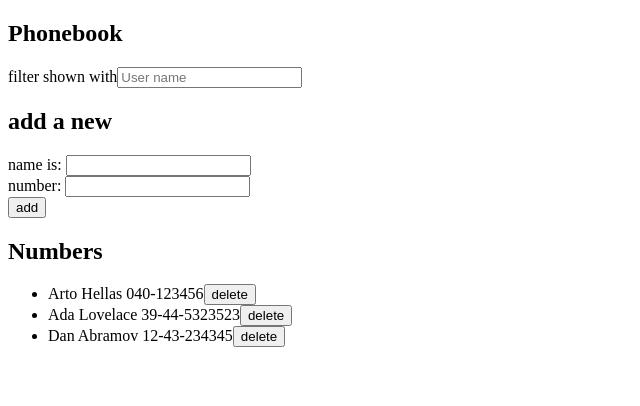
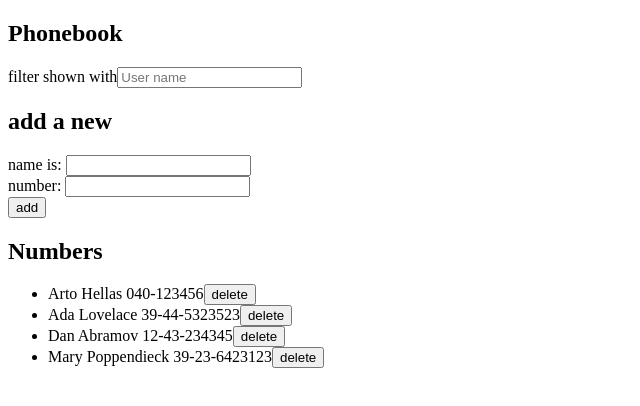
Before and after one commit to MirSzabo/fullstackopen, a React (Create React App) app in the folder part2/Phonebook/: page / in a window 1280 px wide. Shown: the top 406 px of the page, without its empty margins (0-640 px from the left). Built offline with nearby package versions, Linux system fonts and the light colour scheme; data requests are answered from the project's data file.

Commit message:
small corrections

```diff
--- a/part2/Phonebook/db.json
+++ b/part2/Phonebook/db.json
@@ -14,6 +14,11 @@
       "name": "Dan Abramov",
       "number": "12-43-234345",
       "id": 3
+    },
+    {
+      "name": "Mary Poppendieck",
+      "number": "39-23-6423123",
+      "id": 4
     }
   ]
 }
--- a/part2/Phonebook/src/App.js
+++ b/part2/Phonebook/src/App.js
@@ -67,7 +67,7 @@ const App = () => {
     if (window.confirm(`Delete ${name}?`)) {
       personService.remove(id).then(() => {
         setPersons(persons.filter((person) => person.id !== id));
-        displayMessage("error", `Removed ${name}`);
+        displayMessage("success", `Removed ${name}`);
       });
     }
   };
--- a/part2/Phonebook/src/index.css
+++ b/part2/Phonebook/src/index.css
@@ -1,14 +1,14 @@
 .success {
   color: green;
   background: lightgrey;
-  font-size: 20px;
+  font-size: 16px;
   border-style: solid;
   border-radius: 5px;
   padding: 10px;
   margin-bottom: 10px;
 }
 
-.error {
+/* .error {
   color: red;
   background: lightgrey;
   font-size: 20px;
@@ -16,4 +16,4 @@
   border-radius: 5px;
   padding: 10px;
   margin-bottom: 10px;
-}
+} */
```
